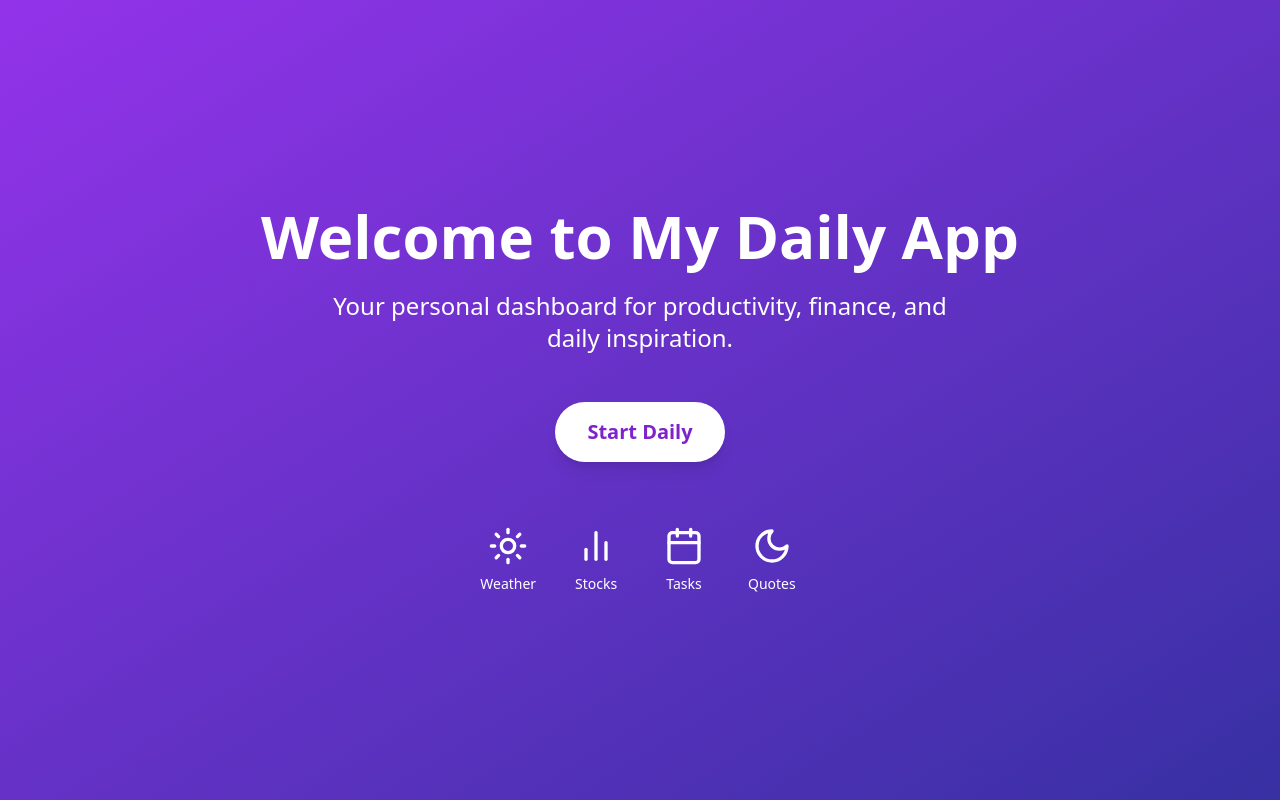
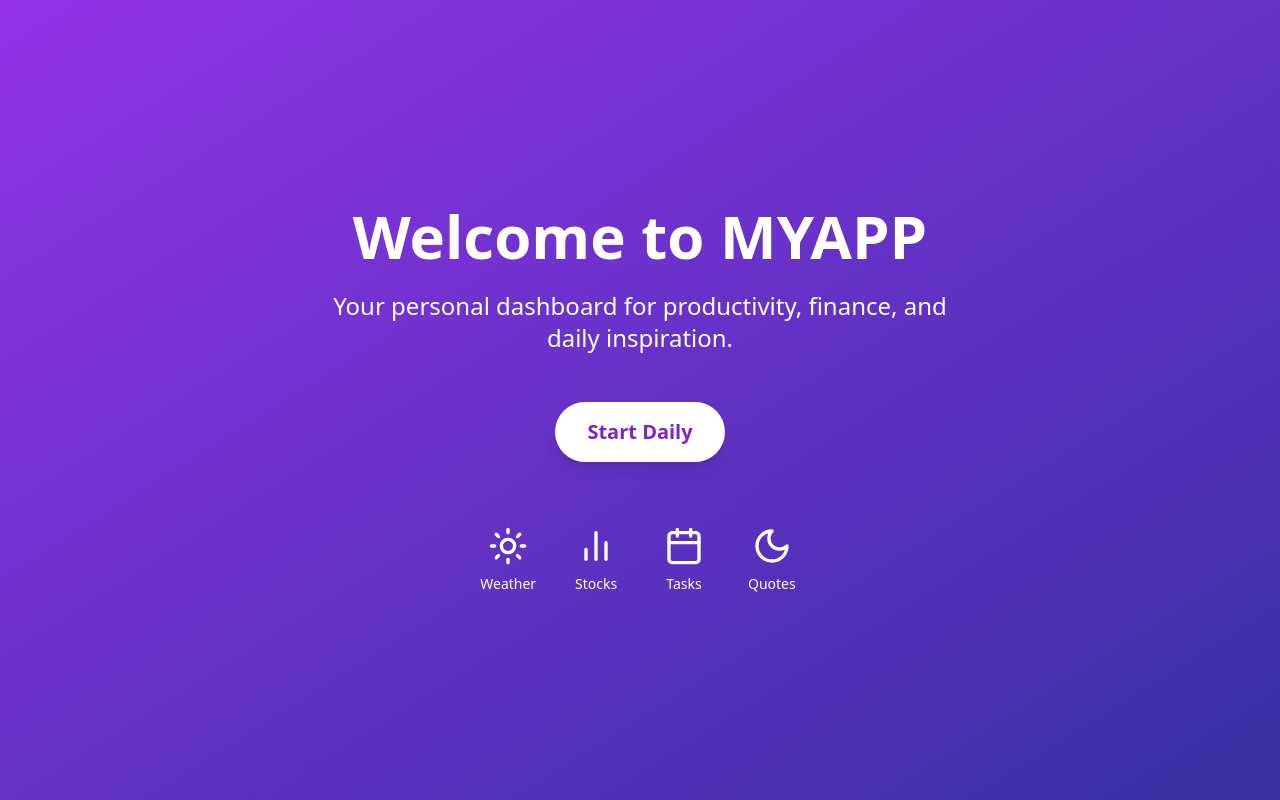
Before and after one commit to Vila99/dayappv2, a Next.js app: page / in a window 1280 px wide. Built offline with nearby package versions, Linux system fonts and the light colour scheme; no server answers.

Commit message:
Puesta a punto - run build ok

```diff
--- a/src/app/components/LandingPage.tsx
+++ b/src/app/components/LandingPage.tsx
@@ -19,7 +19,7 @@
         animate={{ opacity: 1, y: 0 }}
         transition={{ duration: 0.8 }}
       >
-        Welcome to My Daily App
+        Welcome to MYAPP
       </motion.h1>
 
       <motion.p
--- a/src/app/page.tsx
+++ b/src/app/page.tsx
@@ -23,7 +23,7 @@
     <div className="min-h-screen bg-gray-100">
       <nav className="bg-gradient-to-r from-purple-500 to-indigo-600 p-4 text-white">
         <div className="container mx-auto">
-          <h1 className="text-2xl font-bold">My Daily App</h1>
+          <h1 className="text-2xl font-bold text-center">MYAPP</h1>
         </div>
       </nav>
       <NewsTicker />
```
